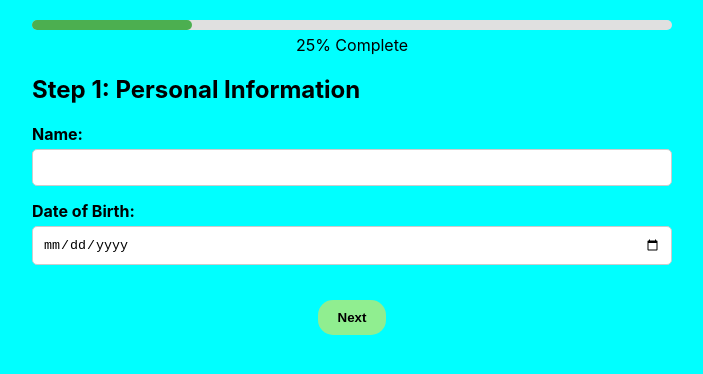
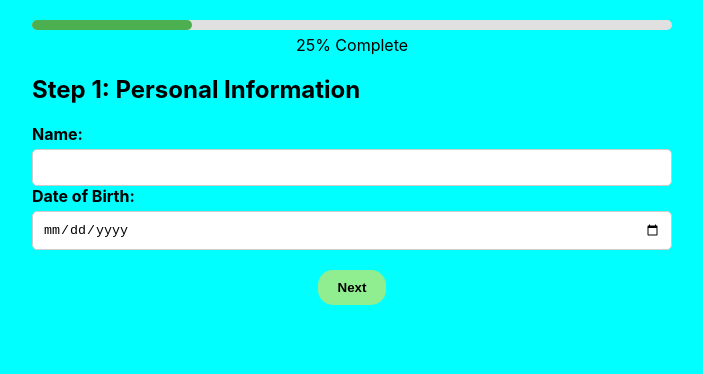
Before and after one commit to BrijeshkumarSuvagiya/kyc-form, a React (Create React App) app: page / in a window 1280 px wide. Shown: the top 374 px of the page, without its empty margins (288-991 px from the left). Built offline with nearby package versions, Linux system fonts and the light colour scheme.

Commit message:
fixed style issue in Error Text.

```diff
--- a/src/components/Step1Styles.js
+++ b/src/components/Step1Styles.js
@@ -23,7 +23,6 @@ export const Input = styled.input`
     padding: 10px;
     border-radius: 5px;
     border: 1px solid #ccc;
-    margin-bottom: 15px;
 `;
 
 export const ButtonContainer = styled.div`
```
